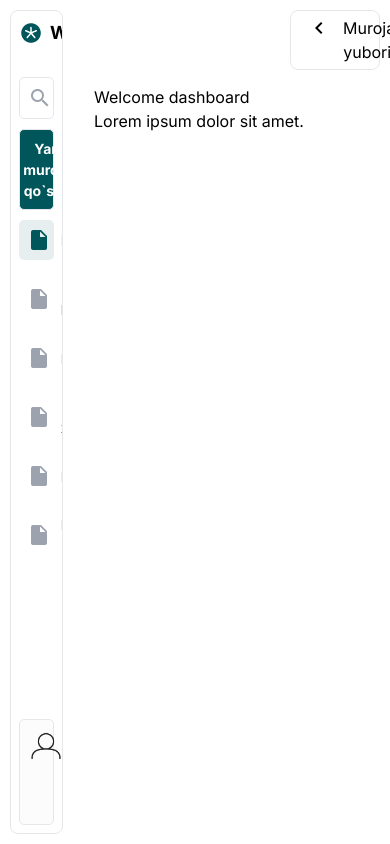
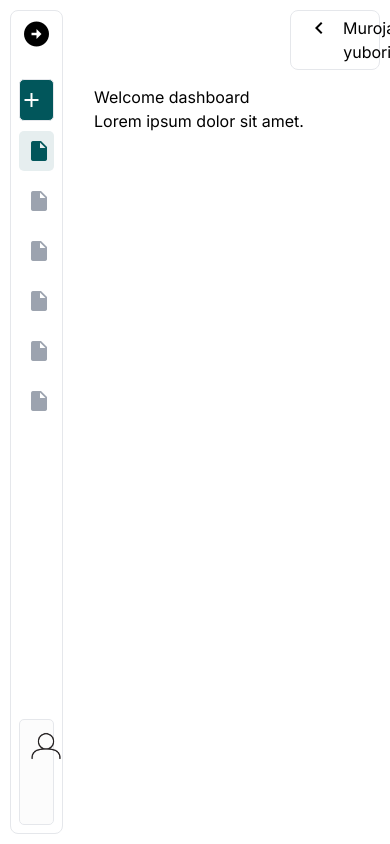
Before and after one commit to bekhruzsalimovsobirovich/tmsiti, a Vue app: page /designers in a window 390 px wide. Both pictures are taken after a click on the button "keyboard_arrow_left". Built offline with nearby package versions, Linux system fonts and the light colour scheme.

Commit message:
sidebar responsive update

```diff
--- a/src/components/layouts/Navbar.vue
+++ b/src/components/layouts/Navbar.vue
@@ -1,5 +1,5 @@
 <template>
-  <nav class="navbar text-white p-4 rounded-[8px] border-[1px] flex justify-between items-center fixed m-[10px]">
+  <nav class="navbar text-white p-4 rounded-[8px] border-[1px] flex justify-between items-center fixed m-[10px] bg-[#fff]">
     <div class="text-[#000]">
       <button class="flex itmes-center leading-[24px]">
         <i class="material-icons mr-[12px]">keyboard_arrow_left</i>
--- a/src/components/layouts/Sidebar.vue
+++ b/src/components/layouts/Sidebar.vue
@@ -1,7 +1,8 @@
 <template>
-  <aside class="bg-[#fff] flex flex-col justify-between sidebar text-white h-[calc(100vh - 10px)] p-2 z-[10] rounded-[8px] border-[1px] m-[10px]">
+  <aside :class="{sidebarActive: isSidebarOpen}"
+         class="bg-[#fff] flex flex-col justify-between sidebar text-white h-[calc(100vh - 10px)] p-2 z-[10] rounded-[8px] border-[1px] m-[10px]">
     <div>
-      <div class="logo flex items-center justify-between mb-[30px]">
+      <div v-if="!isSidebarOpen" class="logo flex items-center justify-between mb-[30px]">
         <div class="right flex items-center justify-start">
           <img class="mr-[7px]" src="/public/sidebar/sidebarimg.png" alt="sidebarimg">
           <h2 class="text-[#000] font-bold text-[18px] leading-[28px]">Wiko</h2>
@@ -12,55 +13,62 @@
           </button>
         </div>
       </div>
+      <div v-else class="text-center mb-[30px] flex justify-center">
+        <div class="left text-center flex">
+          <button class="text-[#000] w-[30px] h-[30px] font-bold" @click="toggleSidebar">
+            <i class="material-icons" style="font-size: 30px">arrow_circle_right</i>
+          </button>
+        </div>
+      </div>
       <div class="sidebar-menu text-[#000]">
         <ul>
-          <li class="mb-[10px]">
+          <li :class="{hidden: isSidebarOpen}" class="mb-[10px]">
             <div class="flex items-center border-[1px] rounded-[5px] p-[8px]">
               <i class="material-icons text-[#9CA3AF] mr-[10px]">search</i>
               <input class="outline-none w-[160px] text-[#9CA3AF]" type="text" placeholder="Qidiruv...">
               <i class="material-icons text-[#9CA3AF]">keyboard_command</i>
             </div>
           </li>
-          <li class="mb-[10px]">
-            <div class="flex font-bold items-center cursor-pointer transition ease-in-out delay-50 hover:bg-[#016F75] justify-center bg-[#01565B] border-[1px] rounded-[5px] p-[8px]">
-              <i class="material-icons text-[#fff] mr-[10px]">add</i>
-              <button class="btn text-[#fff] text-[14px]">Yangi murojaat qo`shish</button>
+          <li class="mb-[10px]" @mouseenter="isHovered = true" @mouseleave="isHovered = false">
+            <div :class="{'p-[5px]': isSidebarOpen}" class="flex font-bold items-center cursor-pointer transition ease-in-out delay-50 hover:bg-[#016F75] justify-center bg-[#01565B] border-[1px] rounded-[5px] p-[8px]">
+              <i :class="[{'mr-[0px]': isSidebarOpen}]" class="material-icons text-[#fff] mr-[10px]">add</i>
+              <button :class="{hidden: isSidebarOpen}" class="btn text-[#fff] text-[14px]">Yangi murojaat qo`shish</button>
             </div>
           </li>
           <li class="mb-[10px] item">
-            <button class="flex w-full text-[14px] font-bold items-center cursor-pointer transition ease-in-out delay-50 active rounded-[5px] p-[8px]">
-              <i class="material-icons text-[#01565B] mr-[10px]">insert_drive_file</i>
-              Murojaatlar
+            <button :class="{'p-[5px]': isSidebarOpen}" class="flex w-full text-[14px] font-bold items-center cursor-pointer transition ease-in-out delay-50 active rounded-[5px] p-[8px]">
+              <i :class="[{'mr-[0px]': isSidebarOpen}]" class="material-icons text-[#01565B] mr-[10px]">insert_drive_file</i>
+              <span :class="{hidden: isSidebarOpen}">Murojaatlar</span>
             </button>
           </li>
           <li class="mb-[10px] item">
-            <button class="flex w-full text-[14px] font-bold hover:text-[#01565B] items-center cursor-pointer transition ease-in-out delay-50 hover:bg-[#E6EEEF] rounded-[5px] p-[8px]">
-              <i class="material-icons text-[#9CA3AF] mr-[10px]">insert_drive_file</i>
-              Mening hisoblarim
+            <button :class="{'p-[5px]': isSidebarOpen}" class="flex w-full text-[14px] font-bold hover:text-[#01565B] items-center cursor-pointer transition ease-in-out delay-50 hover:bg-[#E6EEEF] rounded-[5px] p-[8px]">
+              <i :class="[{'mr-[0px]': isSidebarOpen}]" class="material-icons text-[#9CA3AF] mr-[10px]">insert_drive_file</i>
+              <span :class="{hidden: isSidebarOpen}">Mening hisoblarim</span>
             </button>
           </li>
           <li class="mb-[10px] item">
-            <button class="flex w-full text-[14px] font-bold hover:text-[#01565B] items-center cursor-pointer transition ease-in-out delay-50 hover:bg-[#E6EEEF] rounded-[5px] p-[8px]">
-              <i class="material-icons text-[#9CA3AF] mr-[10px]">insert_drive_file</i>
-              Billing
+            <button :class="{'p-[5px]': isSidebarOpen}" class="flex w-full text-[14px] font-bold hover:text-[#01565B] items-center cursor-pointer transition ease-in-out delay-50 hover:bg-[#E6EEEF] rounded-[5px] p-[8px]">
+              <i :class="[{'mr-[0px]': isSidebarOpen}]" class="material-icons text-[#9CA3AF] mr-[10px]">insert_drive_file</i>
+              <span :class="{hidden: isSidebarOpen}">Billing</span>
             </button>
           </li>
           <li class="mb-[10px] item">
-            <button class="flex w-full text-[14px] font-bold hover:text-[#01565B] items-center cursor-pointer transition ease-in-out delay-50 hover:bg-[#E6EEEF] rounded-[5px] p-[8px]">
-              <i class="material-icons text-[#9CA3AF] mr-[10px]">insert_drive_file</i>
-              Mening xatlarim
+            <button :class="{'p-[5px]': isSidebarOpen}" class="flex w-full text-[14px] font-bold hover:text-[#01565B] items-center cursor-pointer transition ease-in-out delay-50 hover:bg-[#E6EEEF] rounded-[5px] p-[8px]">
+              <i :class="[{'mr-[0px]': isSidebarOpen}]" class="material-icons text-[#9CA3AF] mr-[10px]">insert_drive_file</i>
+              <span :class="{hidden: isSidebarOpen}">Mening xatlarim</span>
             </button>
           </li>
           <li class="mb-[10px] item">
-            <button class="flex w-full text-[14px] font-bold hover:text-[#01565B] items-center cursor-pointer transition ease-in-out delay-50 hover:bg-[#E6EEEF] rounded-[5px] p-[8px]">
-              <i class="material-icons text-[#9CA3AF] mr-[10px]">insert_drive_file</i>
-              E`lonlar
+            <button :class="{'p-[5px]': isSidebarOpen}" class="flex w-full text-[14px] font-bold hover:text-[#01565B] items-center cursor-pointer transition ease-in-out delay-50 hover:bg-[#E6EEEF] rounded-[5px] p-[8px]">
+              <i :class="[{'mr-[0px]': isSidebarOpen}]" class="material-icons text-[#9CA3AF] mr-[10px]">insert_drive_file</i>
+              <span :class="{hidden: isSidebarOpen}">E`lonlar</span>
             </button>
           </li>
           <li class="mb-[10px] item">
-            <button class="flex w-full text-[14px] font-bold hover:text-[#01565B] items-center cursor-pointer transition ease-in-out delay-50 hover:bg-[#E6EEEF] rounded-[5px] p-[8px]">
-              <i class="material-icons text-[#9CA3AF] mr-[10px]">insert_drive_file</i>
-              Bilimlar bazasi
+            <button :class="{'p-[5px]': isSidebarOpen}" class="flex w-full text-[14px] font-bold hover:text-[#01565B] items-center cursor-pointer transition ease-in-out delay-50 hover:bg-[#E6EEEF] rounded-[5px] p-[8px]">
+              <i :class="[{'mr-[0px]': isSidebarOpen}]" class="material-icons text-[#9CA3AF] mr-[10px]">insert_drive_file</i>
+              <span :class="{hidden: isSidebarOpen}">Bilimlar bazasi</span>
             </button>
           </li>
         </ul>
@@ -84,14 +92,16 @@
 <script>
   export default {
     name: 'Sidebar',
-    // data(){
-    //   return {
-    //     toggle:
-    //   }
-    // }
+    data(){
+      return {
+        isSidebarOpen: false,
+        isHovered: false,
+      }
+    },
     methods: {
       toggleSidebar(){
-        document.querySelector(".sidebar").classList.toggle('sidebarActive')
+        this.isSidebarOpen = !this.isSidebarOpen;
+        // document.querySelector(".sidebar").classList.toggle('sidebarActive')
       }
     }
   }
@@ -107,6 +117,7 @@
 .sidebar.sidebarActive{
   width: 53px;
   overflow: hidden;
+  transition: .5s ease-in;
 }
 
 .active{
```
